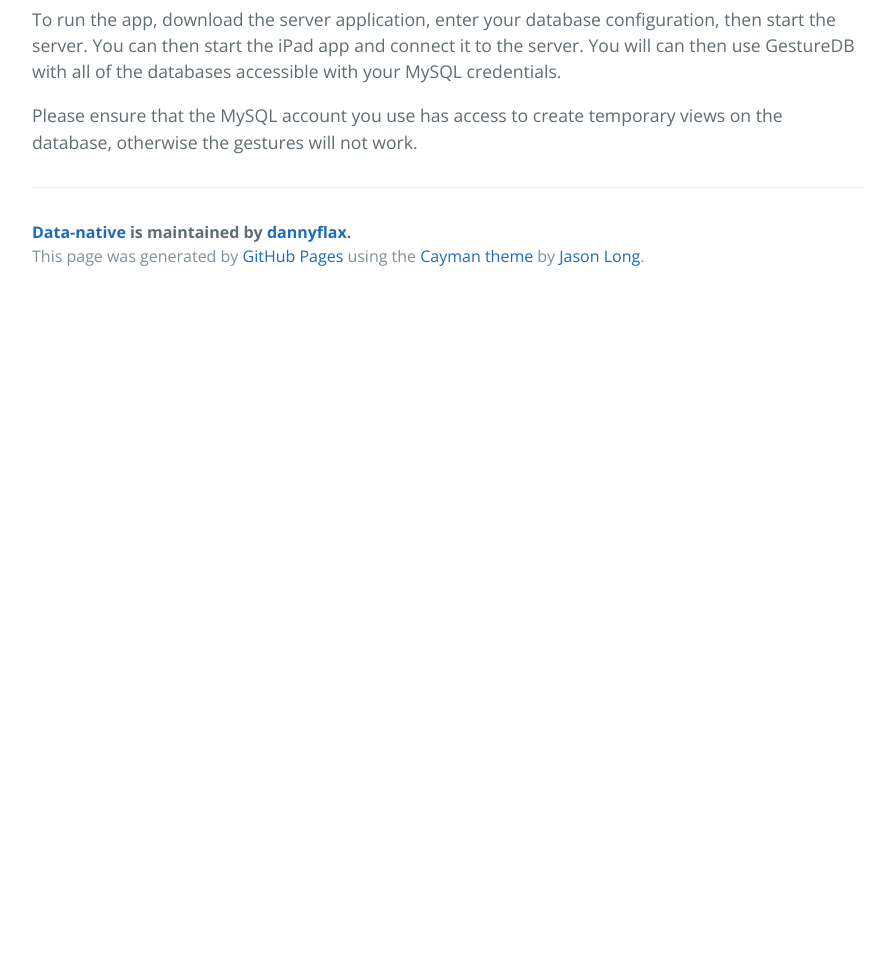
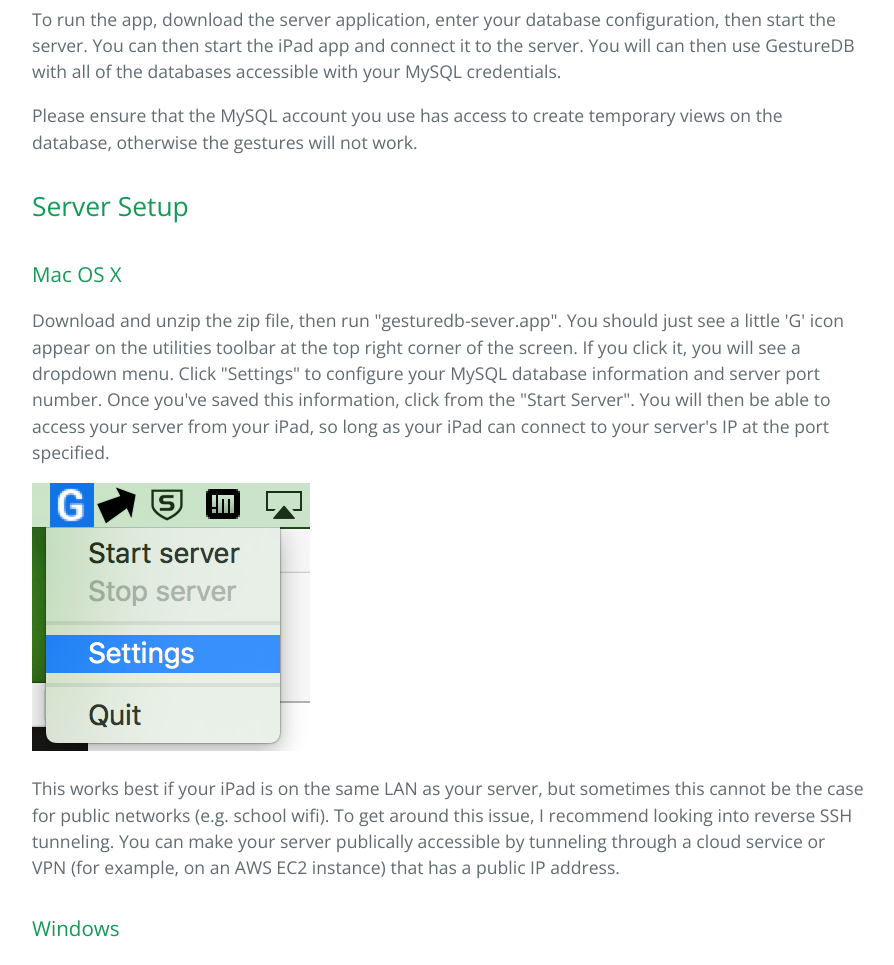
Before and after one commit to dannyflax/Data-Native, a plain HTML site: page index.html in a window 1280 px wide. Shown: the part 2432-3397 px from the top of the page, without its empty margins (192-1086 px from the left). Before the commit the page ends 2732 px from the top, so only its background shows below. Drawn offline with nearby package versions, Linux system fonts and the light colour scheme.

Commit message:
added more detailed instructions

```diff
--- a/index.html
+++ b/index.html
@@ -14,7 +14,7 @@
       <h1 class="project-name">Data Native</h1>
       <h2 class="project-tagline">An Accessible &amp; Touch-Guided iPad App for MySQL Database Browsing</h2>
       <a href="https://github.com/dannyflax/Data-Native" class="btn">View Full Report on GitHub</a>
-      <a href="" class="btn">Download iPad App</a>
+      <a href="https://itunes.apple.com/us/app/data-native/id1104718373?ls=1&mt=8" class="btn">Download iPad App</a>
       <a href="download.html" class="btn">Download Server (needed to run App)</a>
     </section>
 
@@ -48,6 +48,14 @@ After selecting the grouping column, the user chooses how to combine the other c
 
 <p>Please ensure that the MySQL account you use has access to create temporary views on the database, otherwise the gestures will not work.</p>
 
+<h2><a id="serversetup" class="anchor" href="#serversetup" aria-hidden="true"><span aria-hidden="true" class="octicon octicon-link"></span></a>Server Setup</h2>
+<h3>Mac OS X</h3>
+<p>Download and unzip the zip file, then run "gesturedb-sever.app". You should just see a little 'G' icon appear on the utilities toolbar at the top right corner of the screen. If you click it, you will see a dropdown menu. Click "Settings" to configure your MySQL database information and server port number. Once you've saved this information, click from the  "Start Server". You will then be able to access your server from your iPad, so long as your iPad can connect to your server's IP at the port specified.</p>
+<p><img src="figures/toolbar_osx.png" alt="toolbar-osx"></p>
+<p>This works best if your iPad is on the same LAN as your server, but sometimes this cannot be the case for public networks (e.g. school wifi). To get around this issue, I recommend looking into reverse SSH tunneling. You can make your server publically accessible by tunneling through a cloud service or VPN (for example, on an AWS EC2 instance) that has a public IP address.</p>
+
+<h3>Windows</h3>
+</p>The server application functions the exact same as it does for OS X, except the toolbar is in the bottom-right corner instead of the top!</a>
 
       <footer class="site-footer">
         <span class="site-footer-owner"><a href="https://github.com/dannyflax/Data-Native">Data-native</a> is maintained by <a href="https://github.com/dannyflax">dannyflax</a>.</span>
```
Also changed, not shown: download.html (+1 -1 lines), figures/toolbar_osx.png (added).
